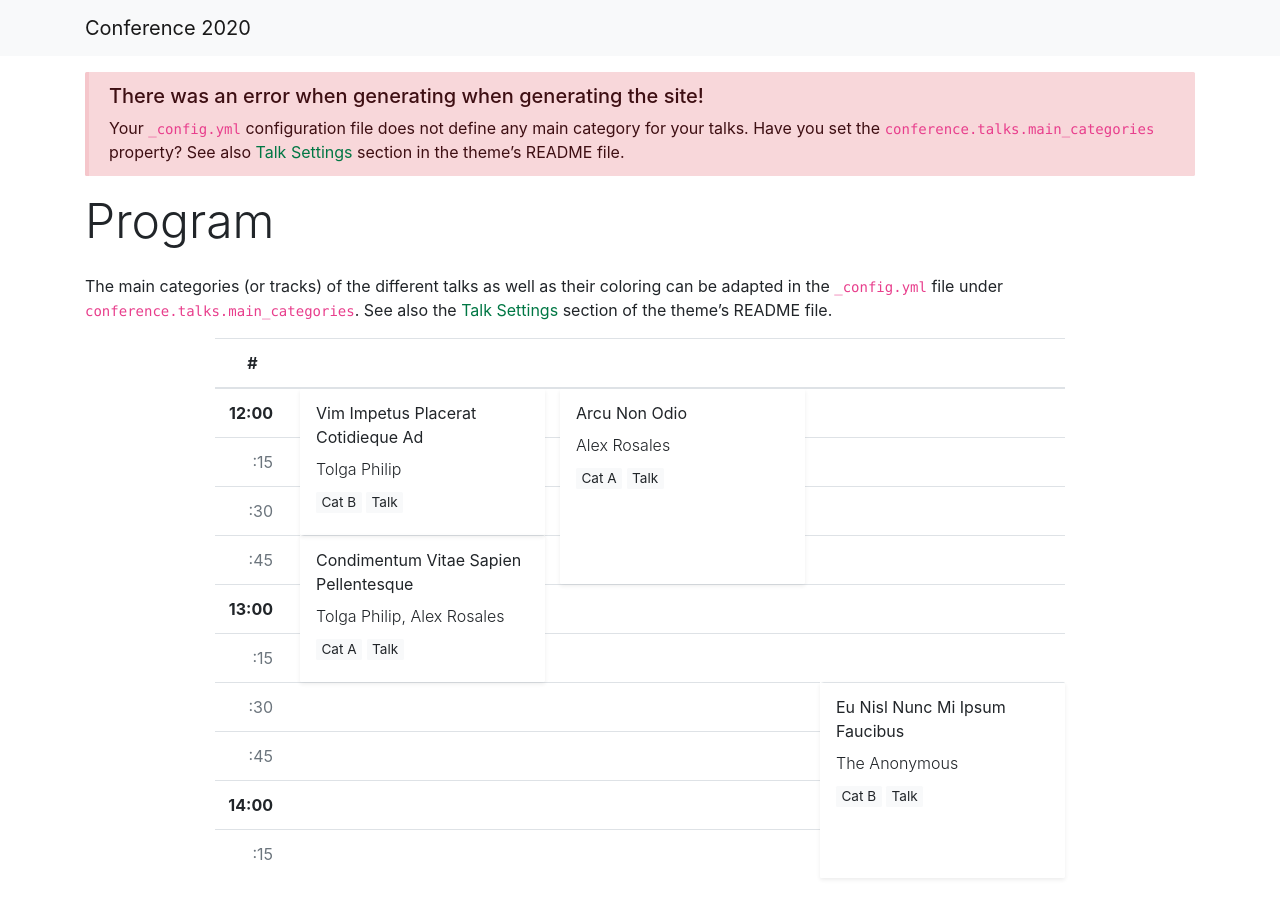
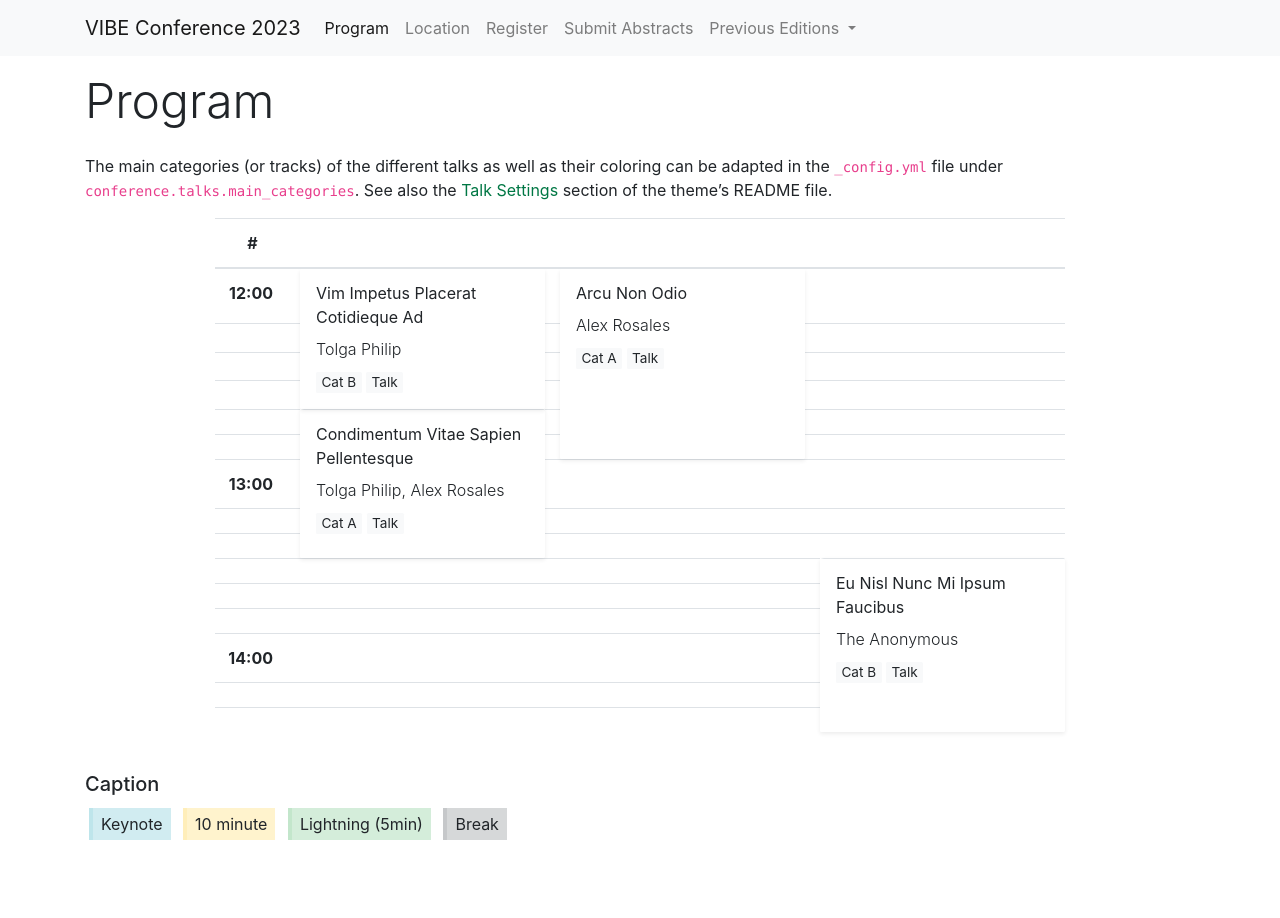
Before and after one commit to DigitaleGesellschaft/jekyll-theme-conference, a Jekyll site: the page built from program/index.md, in a window 1280 px wide. Built offline with Jekyll 4.4.1, drawn with Linux system fonts in a browser that asks for light colours; some of the changed lines change nothing that is shown.

Commit message:
Initial customisation of _config.yml

```diff
--- a/_config.yml
+++ b/_config.yml
@@ -1,26 +1,28 @@
-title: Conference 2020
-preposition: ''
+title: VIBE Conference 2023
+preposition: at
 description: >-
-  Conference of a random organization on January 1st in Zurich, Switzerland
+  Virtual Institute of Bioinformatics and Evolution, All-Ireland Conference 2023
 baseurl: "" # the subpath of your site, e.g. /blog
-url: "https://example.com" # the base hostname & protocol for your site, e.g. https://example.com
+url: "https://VIBE2023.github.io" # the base hostname & protocol for your site, e.g. https://example.com
+github_username:  VIBE2023
+timezone: Europe/Dublin
+
+remote_theme: "DigitaleGesellschaft/jekyll-theme-conference"
 
 # Build settings
+plugins:
+  [jekyll-include-cache]
 markdown: kramdown
 sass:
   style: compressed
 
-# Exclude from processing
+# Additional exclude from processing
 exclude:
   - .github/
-  - venv/
   - README.md
   - LICENSE.md
   - REDISTRIBUTED.md
-  - screenshot.png
-  - jekyll-theme-conference.gemspec
   - purgecss.config.js
-  - _config.example.yml
 
 # Collections and their defaults
 collections:
@@ -51,22 +53,140 @@ defaults:
     values:
       layout: room
 
-# Theme default values
+
 conference:
+
+  # Language
   lang: en
+
+  # Show theme errors:
   show_errors: True
 
+  # Navigation bar
+  navigation:
+    #logo:
+      #name: Digital Society Switzerland
+      # img: ''
+      #url: 'https://digitale-gesellschaft.ch/'
+    links:
+      - name: Program
+        relative_url: /program/
+      #- name: Talks
+      #  relative_url: /talks/
+      #- name: Speakers
+      #  relative_url: /speakers/
+      - name: Location
+        relative_url: /location/
+      - name: Register
+        relative_url: /register/
+      - name: Submit Abstracts
+        relative_url: /submit_abstracts/
+      - name: Previous Editions
+        menu:
+          - name: 2023 (current)
+            disabled: true
+          - name: 2022
+            relative_url: https://vibe2023.github.io/
+          # broken link
+          #- name: 2020
+          #  relative_url: http://www.gen.tcd.ie/vibe/
+
+  # Link Preview for Sharing
   link_preview:
+    # also adapt "preposition" property at top for more meaningful descriptions
     disable: false
+    img:
+      twitter: 'twitter_preview.png'      # inside /assets/images/
+      open_graph: 'facebook_preview.png'  # inside /assets/images/
+
+  # Main landing page
+  main:
+    # logo:
+    img: 'VIBE2023_main.png'
+    links:
+      - name: Program
+        relative_url: /program/
+      - name: How to get there
+        relative_url: /location/
+      - name: Register Here
+        disabled: false
+        absolute_url: /register/
+
+#  # Information boxes
+  info_bars:
+   - title: Site under development
+     color: primary
+     main_only: true
+     text: |
+       This site is currently under development. Please do not attempt to register at this time.
+
+#        See the [README](github.com/DigitaleGesellschaft/jekyll-theme-conference/) on the project's GitHub #repository for further information on how to configure and adapt it to your needs.
+#    - text: This is just some random content for demonstration purposes.
+ #     color: warning
+  #    pages_only: true
+
+  # Live indications
+#  live:
+#    date: 09.06.2022
+#    timezone: Europe/Dublin
+#    stop:       240  # in minutes
+#    streaming:
+#      enable: false
+#      pause:     60  # in minutes
+#      prepend:    5  # in minutes
+#      extend:     5  # in minutes
+#    demo:
+#      enable: false
+#      duration: 300  # in seconds
+#      pause:     10  # in seconds
+
+  map:
+    # Initial map center point
+    default_zoom: 17
+    home_coord: 54.57646350357862, -5.934881983999575
+    # Alternative map providers can be found on https://leaflet-extras.github.io/leaflet-providers/preview/
+    # The following do match the Bootstrap design not too badly:
+    #   - Hydda.Full
+    #   - Thunderforest.Neighbourhood
+    #   - Esri.WorldTopoMap
+    map_provider: "Esri.WorldTopoMap" # "OpenStreetMap.Mapnik"
+    #default_zoom: 17
+
+  talks:
+    # Talk categories
+    main_categories:
+      - name: Keynote
+        color: info
+      - name: 10 minute
+        color: warning
+      - name: Lightning (5min)
+        color: success
+      - name: Break
+        color: dark
+
+    # Hide icons on talk overview page
+    hide_icons: false
 
   speakers:
+    # Show first and last name
     show_firstname: true
 
   location:
+    # Disable links to locations
+    hide: false
+    # URL of location /  overview page
     url: '/location'
+    # Main page title shown on location/room navigation bar
+    navbar_title: 'Location'
+    # Show map on location main page
     map: true
 
   program:
+    # URL of program page
     url: '/program'
-    time_steps: 15
-    show_alltimes: true
+
+    # Time steps in program table
+    time_steps: 10 # in minutes
+
+    # Show intermediary time steps (next to full hours)
+    show_alltimes: false
```
